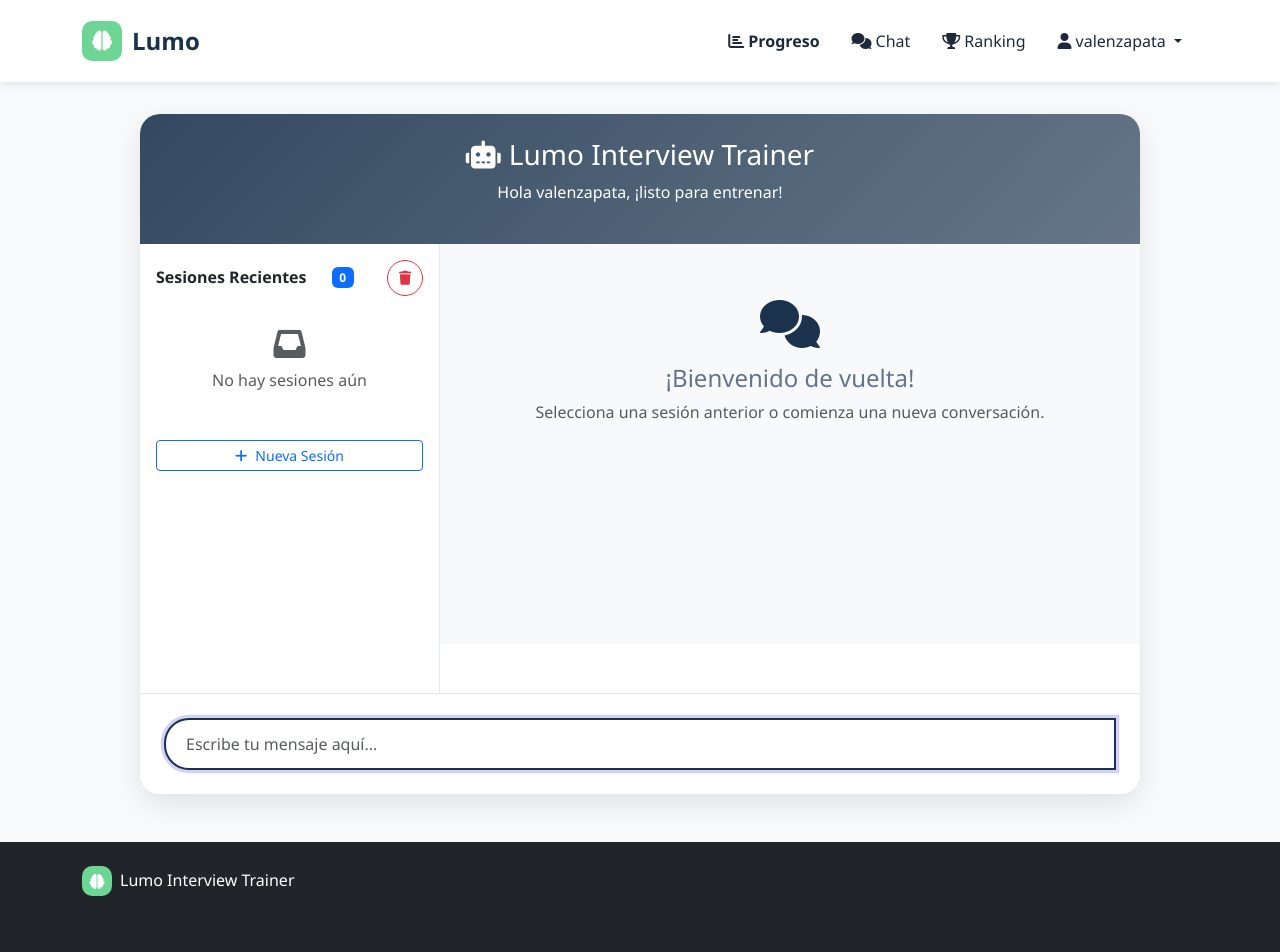
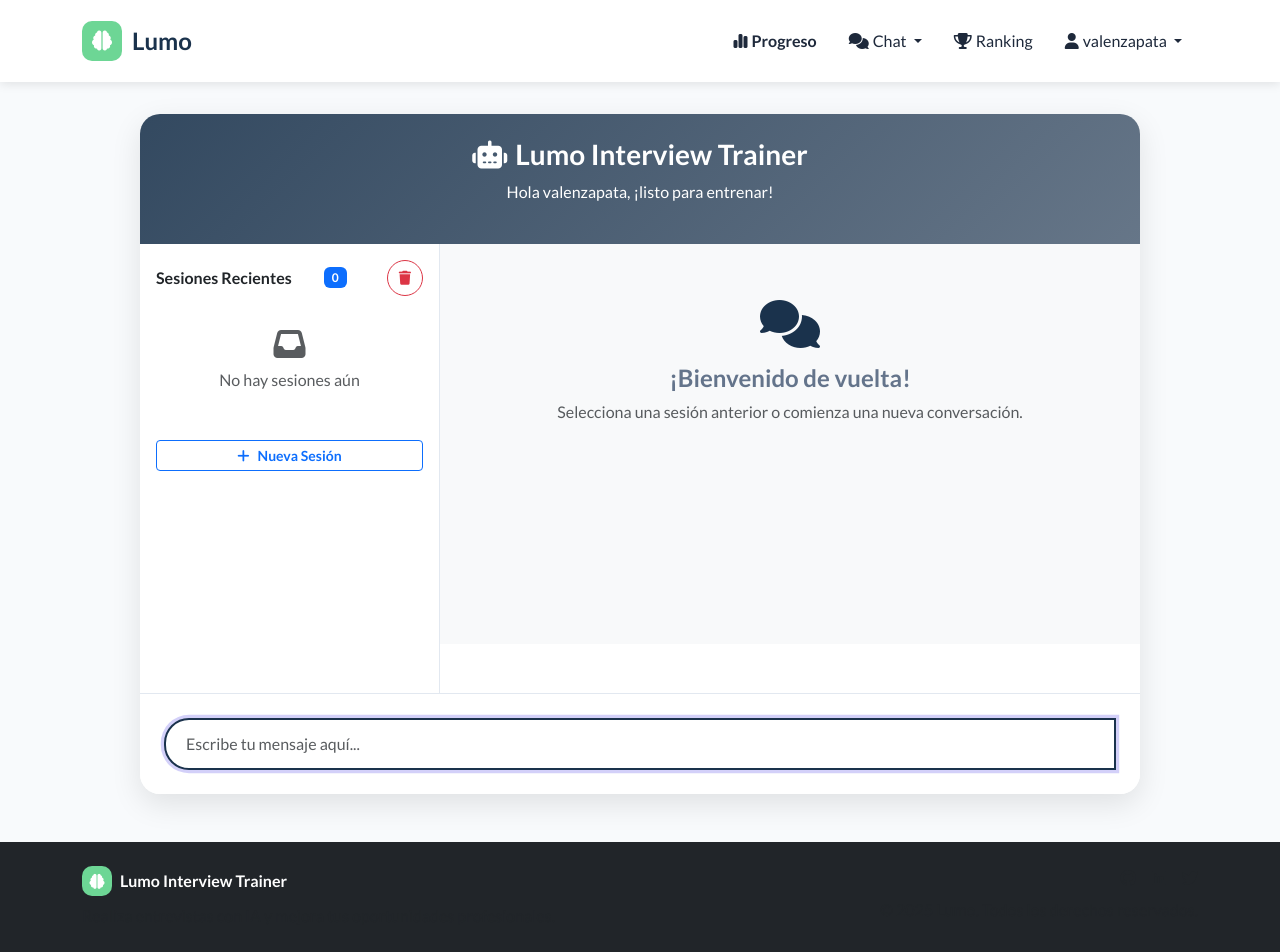
Before and after one commit to mcarrasqub/InterviewTrainer, a Django app: page /chat/ in a window 1280 px wide. Run offline with Django 4.2, Linux system fonts and the light colour scheme; a user stored in the database is signed in; data comes from the database, SQL or seed files in the repository; some libraries are stand-ins or nearby versions.

Commit message:
Actualización magneto

```diff
--- a/templates/base.html
+++ b/templates/base.html
@@ -5,7 +5,8 @@
     <meta name="viewport" content="width=device-width, initial-scale=1.0">
     <title>{% block title %}Lumo - Interview Trainer{% endblock %}</title>
     <link href="https://cdn.jsdelivr.net/npm/bootstrap@5.3.0/dist/css/bootstrap.min.css" rel="stylesheet">
-    <link href="https://cdnjs.cloudflare.com/ajax/libs/font-awesome/6.0.0/css/all.min.css" rel="stylesheet">
+    <script src="https://kit.fontawesome.com/0909303c4b.js" crossorigin="anonymous"></script>
+    <link href="https://fonts.googleapis.com/css2?family=Lato:wght@400;700;900&display=swap" rel="stylesheet">
     <style>
         :root {
             --lumo-primary: #1A324C;
@@ -14,11 +15,43 @@
             --lumo-light: #F8FAFC;
             --lumo-dark: #1E293B;
             --Lumo-logo: #6dd695;
+            --font-family: 'Lato', sans-serif;
+        }
+
+        /* Apply Lato to all elements */
+        * {
+            font-family: 'Lato', sans-serif;
         }
 
         body {
-            font-family: 'Segoe UI', Tahoma, Geneva, Verdana, sans-serif;
+            font-family: 'Lato', sans-serif;
+            font-weight: 400;  /* Regular */
             background: var(--lumo-light);
+        }
+
+        /* Bold text */
+        h1, h2, h3, h4, h5, h6,
+        .fw-bold,
+        .navbar-brand,
+        .btn {
+            font-weight: 700;  /* Bold */
+        }
+
+        /* Extra bold elements */
+        .hero-title,
+        .display-4,
+        .display-5 {
+            font-weight: 900;  /* Black */
+        }
+
+        ::selection {
+            background-color: #6dd695;
+            color: #F8FAFC;
+        }
+
+        ::-moz-selection {
+            background-color: #6dd695;
+            color: #F8FAFC;
         }
 
         .navbar {
@@ -135,12 +168,23 @@
             <div class="collapse navbar-collapse" id="navbarNav">
                 <div class="navbar-nav ms-auto">
                     {% if user.is_authenticated %}
-                        <a class="nav-link btn btn-outline-primary me-2" style="border-radius: 20px; font-weight: 600;" href="{% url 'interview_trainer:progreso' %}">
-                            <i class="fas fa-chart-bar me-1"></i>Progreso
+                        <a class="nav-link" style="border-radius: 20px; font-weight: 600;" href="{% url 'interview_trainer:progreso' %}">
+                            <i class="fas fa-chart-simple me-1"></i>Progreso
                         </a>
-                        <a class="nav-link" href="{% url 'interview_trainer:select_interview_type' %}">
-                            <i class="fas fa-comments me-1"></i>Chat
-                        </a>
+                        <div class="nav-item dropdown">
+                            <a class="nav-link dropdown-toggle" href="#" role="button" data-bs-toggle="dropdown">
+                                <i class="fas fa-comments me-1"></i>Chat
+                            </a>
+                            <div class="dropdown-menu">
+                                <li><a class="dropdown-item" href="{% url 'interview_trainer:select_interview_type' %}">
+                                    <i class="fas fa-user-tag me-2"></i>Elegir rol
+                                </a></li>
+                                <li><hr class="dropdown-divider"></li>
+                                <li><a class="dropdown-item" href="{% url 'interview_trainer:chat' %}">
+                                    <i class="fas fa-comments me-2"></i>Mis Chats
+                                </a></li>
+                            </div>
+                        </div>
                         <a class="nav-link" href="{% url 'evaluation:global_ranking_default' %}">
                             <i class="fas fa-trophy me-1"></i>Ranking
                         </a>
```
